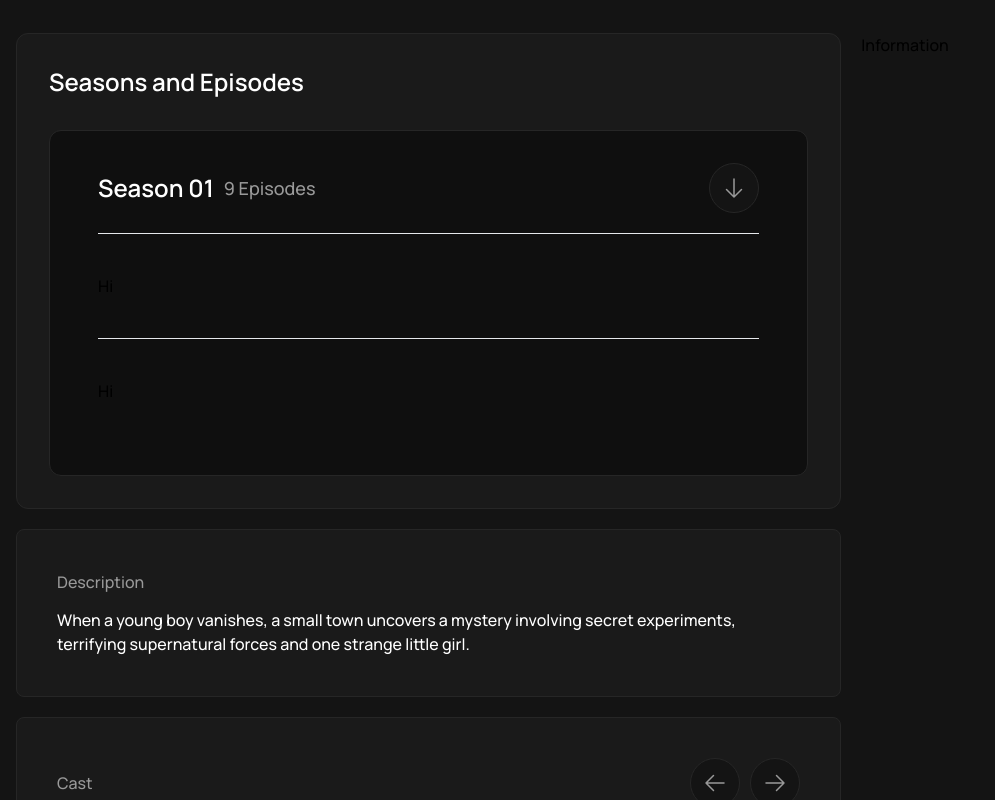
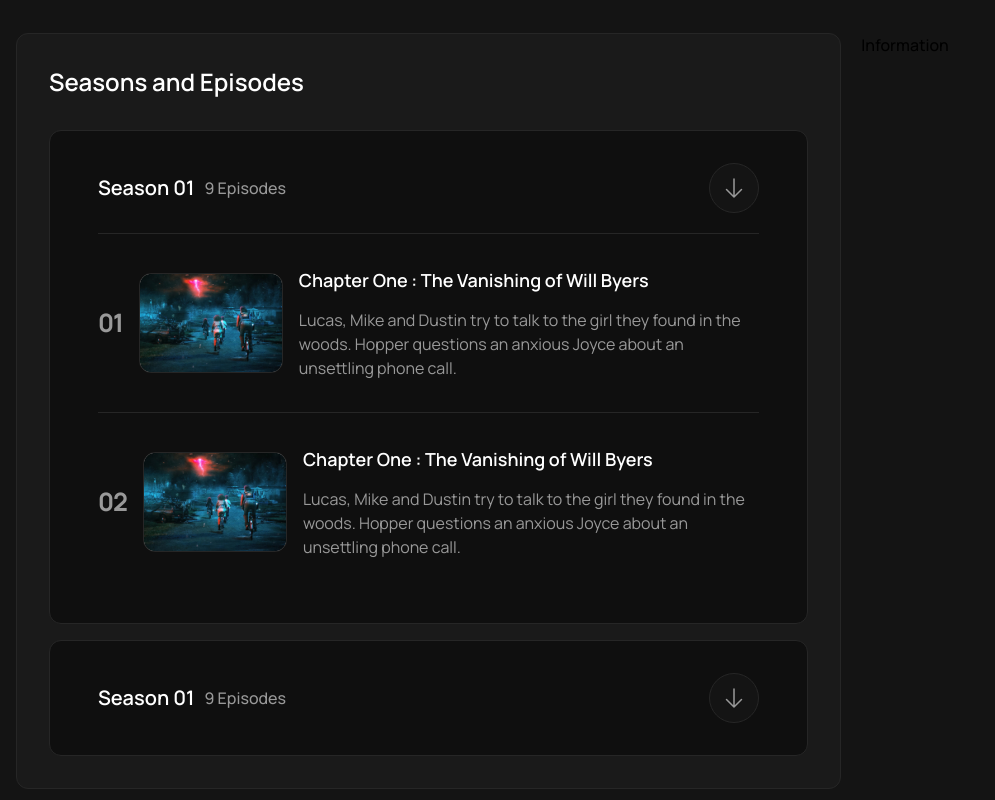
Before and after one commit to rezaeiar/stream-vibe, a Next.js app: page /movies/1 in a window 1280 px wide. Shown: the part 880-1680 px from the top of the page, without its empty margins (0-995 px from the left). Built offline with nearby package versions, Linux system fonts and the light colour scheme.

Commit message:
feat: Completing the sections of the Episodes section

```diff
--- a/app/_components/modules/Episodes/Episodes.tsx
+++ b/app/_components/modules/Episodes/Episodes.tsx
@@ -1,3 +1,4 @@
+import Image from 'next/image'
 import React from 'react'
 
 export default function Episodes() {
@@ -6,13 +7,14 @@
             <h3 className='text-2xl font-manrope-semibold text-white'>
                 Seasons and Episodes
             </h3>
+            <div className="flex flex-col gap-4 2xl:gap-5">
                 <div className="flex flex-col gap-4 lg:gap-5 bg-black-6 border border-black-15 py-8 px-12 rounded-xl">
                     <div className="flex items-center justify-between">
                         <div className="flex gap-2.5 items-center">
-                        <h4 className='text-2xl font-manrope-semibold text-white'>
+                            <h4 className='text-base lg:text-xl 2xl:text-2xl font-manrope-semibold text-white'>
                                 Season 01
                             </h4>
-                        <span className='text-lg text-gray-60 font-manrope-medium'>
+                            <span className='text-sm lg:text-base 2xl:text-lg text-gray-60 font-manrope-medium'>
                                 9 Episodes
                             </span>
                         </div>
@@ -25,11 +27,135 @@
                         </div>
                     </div>
                     <div className="flex flex-col">
-                    <div className="border-t py-10">
-                        Hi
+                        <div className="border-t border-black-15 py-5 lg:py-8 2xl:py-10 flex flex-col lg:flex-row gap-4">
+                            <div className="flex items-center gap-4">
+                                <span className='font-semibold text-2xl text-gray-60'>
+                                    01
+                                </span>
+                                <div className="w-full lg:w-36">
+                                    <Image
+                                        src="/images/assets/episode.jpg"
+                                        alt="video-trailer"
+                                        width="100"
+                                        height="100"
+                                        sizes="100vw"
+                                        className="rounded-xl border border-black-15 w-full"
+                                    />
                                 </div>
-                    <div className="border-t py-10">
-                        Hi
+                            </div>
+                            <div className="flex flex-col">
+                                <div className="flex flex-col justify-center gap-3.5">
+                                    <h3 className='font-manrope-semibold text-base lg:text-lg 2xl:text-xl text-white'>
+                                        Chapter One : The Vanishing of Will Byers
+                                    </h3>
+                                    <span className='font-manrope-regular text-gray-60 text-base 2xl:text-lg hidden lg:block'>
+                                        Lucas, Mike and Dustin try to talk to the girl they found in the woods. Hopper questions an anxious Joyce about an unsettling phone call.
+                                    </span>
+                                </div>
+                            </div>
+                        </div>
+                        <div className="border-t border-black-15 py-5 lg:py-8 2xl:py-10 flex flex-col lg:flex-row gap-4">
+                            <div className="flex items-center gap-4">
+                                <span className='font-semibold text-2xl text-gray-60'>
+                                    02
+                                </span>
+                                <div className="w-full lg:w-36">
+                                    <Image
+                                        src="/images/assets/episode.jpg"
+                                        alt="video-trailer"
+                                        width="100"
+                                        height="100"
+                                        sizes="100vw"
+                                        className="rounded-xl border border-black-15 w-full"
+                                    />
+                                </div>
+                            </div>
+                            <div className="flex flex-col">
+                                <div className="flex flex-col justify-center gap-3.5">
+                                    <h3 className='font-manrope-semibold text-base lg:text-lg 2xl:text-xl text-white'>
+                                        Chapter One : The Vanishing of Will Byers
+                                    </h3>
+                                    <span className='font-manrope-regular text-gray-60 text-base 2xl:text-lg hidden lg:block'>
+                                        Lucas, Mike and Dustin try to talk to the girl they found in the woods. Hopper questions an anxious Joyce about an unsettling phone call.
+                                    </span>
+                                </div>
+                            </div>
+                        </div>
+                    </div>
+                </div>
+                <div className="flex flex-col gap-4 lg:gap-5 bg-black-6 border border-black-15 py-8 px-12 rounded-xl">
+                    <div className="flex items-center justify-between">
+                        <div className="flex gap-2.5 items-center">
+                            <h4 className='text-base lg:text-xl 2xl:text-2xl font-manrope-semibold text-white'>
+                                Season 01
+                            </h4>
+                            <span className='text-sm lg:text-base 2xl:text-lg text-gray-60 font-manrope-medium'>
+                                9 Episodes
+                            </span>
+                        </div>
+                        <div className="flex">
+                            <div className="flex p-3 2xl:p-3.5 bg-black-8 border border-black-15 rounded-full">
+                                <svg xmlns="http://www.w3.org/2000/svg" fill="none" viewBox="0 0 24 24" strokeWidth={1.5} stroke="currentColor" className="w-5 h-5 lg:w-6 lg:h-6 text-gray-60">
+                                    <path strokeLinecap="round" strokeLinejoin="round" d="M19.5 13.5 12 21m0 0-7.5-7.5M12 21V3" />
+                                </svg>
+                            </div>
+                        </div>
+                    </div>
+                    <div className="flex-col hidden">
+                        <div className="border-t border-black-15 py-5 lg:py-8 2xl:py-10 flex flex-col lg:flex-row gap-4">
+                            <div className="flex items-center gap-4">
+                                <span className='font-semibold text-2xl text-gray-60'>
+                                    01
+                                </span>
+                                <div className="w-full lg:w-36">
+                                    <Image
+                                        src="/images/assets/episode.jpg"
+                                        alt="video-trailer"
+                                        width="100"
+                                        height="100"
+                                        sizes="100vw"
+                                        className="rounded-xl border border-black-15 w-full"
+                                    />
+                                </div>
+                            </div>
+                            <div className="flex flex-col">
+                                <div className="flex flex-col justify-center gap-3.5">
+                                    <h3 className='font-manrope-semibold text-base lg:text-lg 2xl:text-xl text-white'>
+                                        Chapter One : The Vanishing of Will Byers
+                                    </h3>
+                                    <span className='font-manrope-regular text-gray-60 text-base 2xl:text-lg hidden lg:block'>
+                                        Lucas, Mike and Dustin try to talk to the girl they found in the woods. Hopper questions an anxious Joyce about an unsettling phone call.
+                                    </span>
+                                </div>
+                            </div>
+                        </div>
+                        <div className="border-t border-black-15 py-5 lg:py-8 2xl:py-10 flex flex-col lg:flex-row gap-4">
+                            <div className="flex items-center gap-4">
+                                <span className='font-semibold text-2xl text-gray-60'>
+                                    02
+                                </span>
+                                <div className="w-full lg:w-36">
+                                    <Image
+                                        src="/images/assets/episode.jpg"
+                                        alt="video-trailer"
+                                        width="100"
+                                        height="100"
+                                        sizes="100vw"
+                                        className="rounded-xl border border-black-15 w-full"
+                                    />
+                                </div>
+                            </div>
+                            <div className="flex flex-col">
+                                <div className="flex flex-col justify-center gap-3.5">
+                                    <h3 className='font-manrope-semibold text-base lg:text-lg 2xl:text-xl text-white'>
+                                        Chapter One : The Vanishing of Will Byers
+                                    </h3>
+                                    <span className='font-manrope-regular text-gray-60 text-base 2xl:text-lg hidden lg:block'>
+                                        Lucas, Mike and Dustin try to talk to the girl they found in the woods. Hopper questions an anxious Joyce about an unsettling phone call.
+                                    </span>
+                                </div>
+                            </div>
+                        </div>
                     </div>
                 </div>
             </div>
```
Also changed, not shown: public/images/assets/episode.jpg (added). Lines whose indentation alone changed are shown as unchanged.
